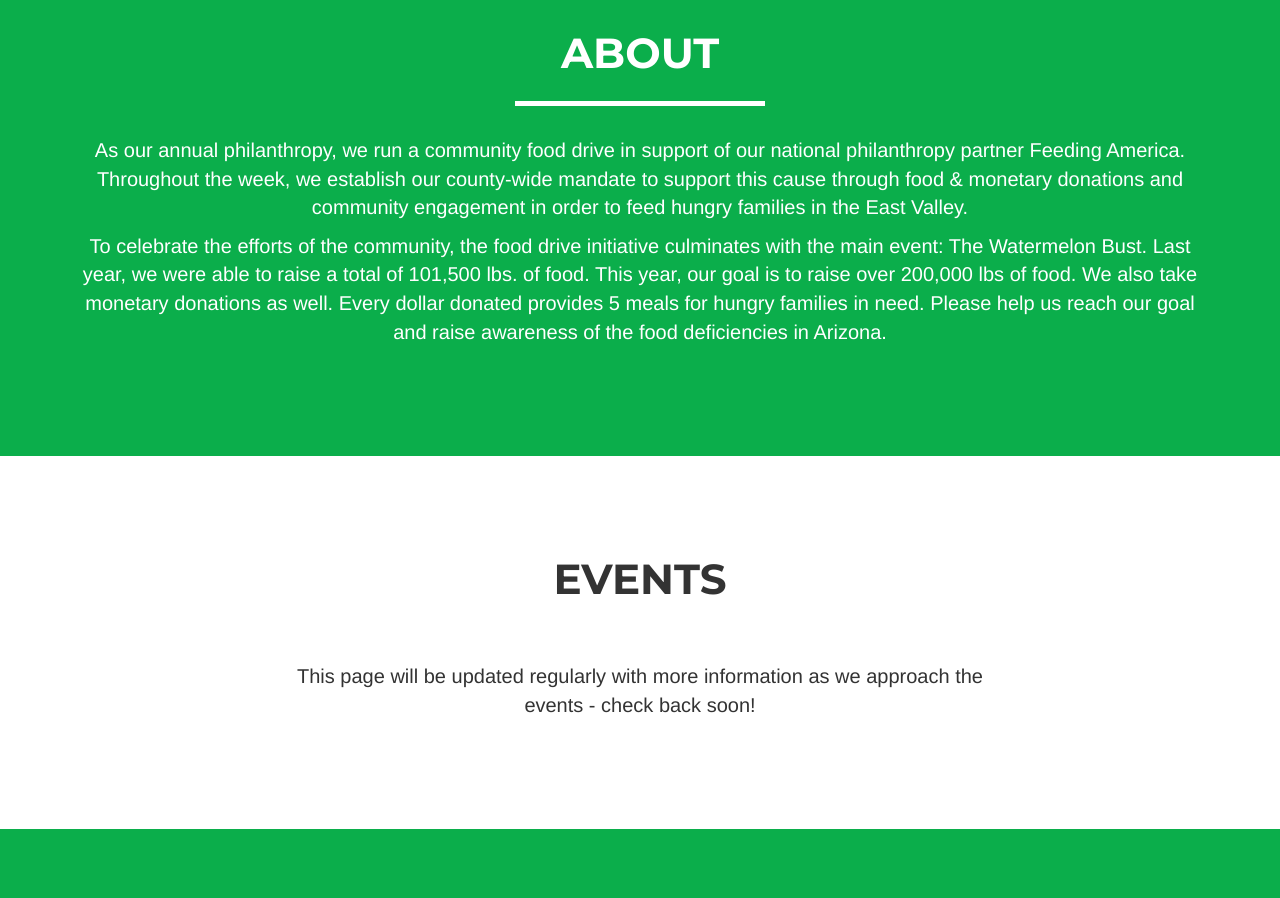
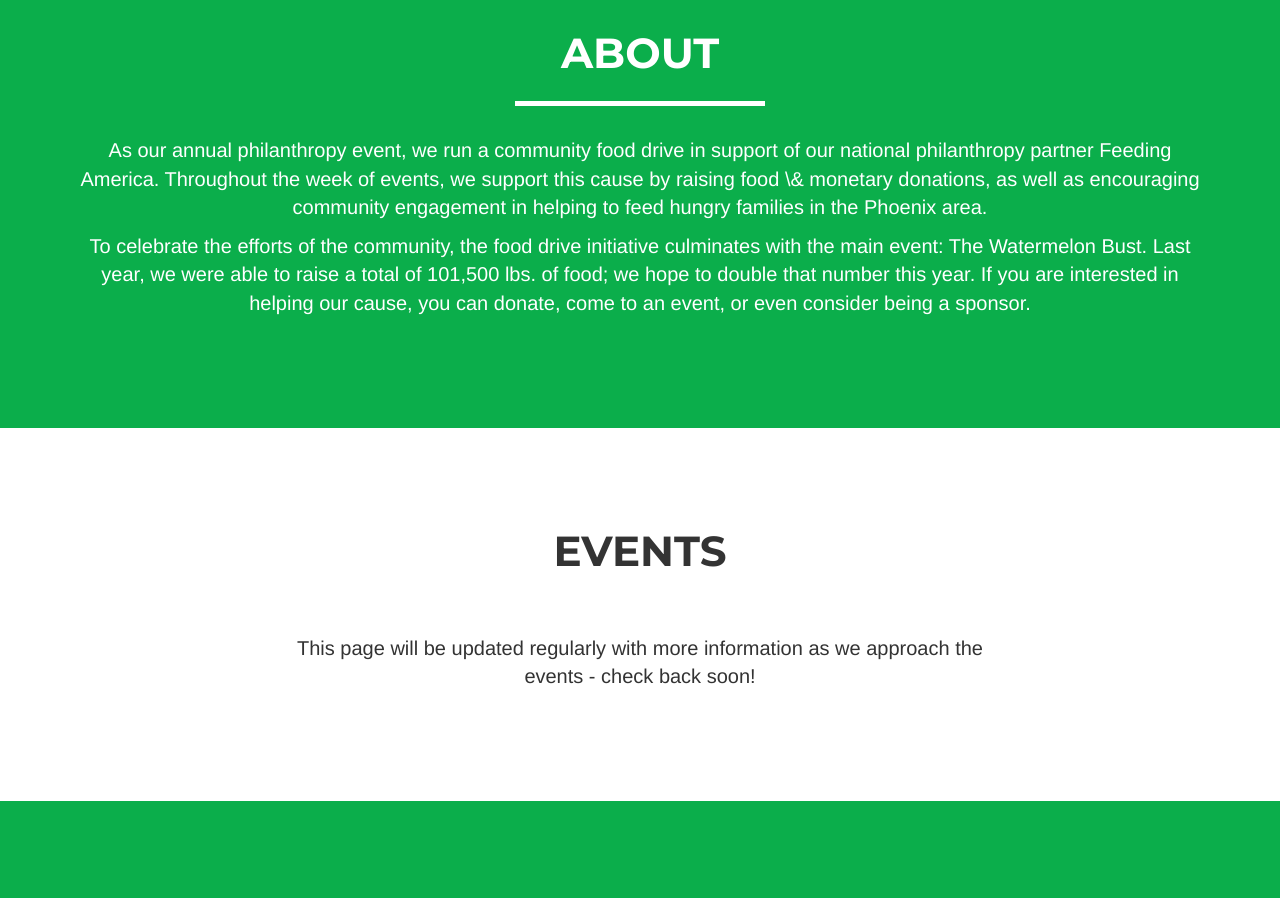
Before and after one commit to rythei/watermelonbust, a website: page index.html in a window 1280 px wide. Shown: the part 1240-2138 px from the top of the page. Drawn offline with nearby package versions, Linux system fonts and the light colour scheme.

Commit message:
fix about section

```diff
--- a/index.html
+++ b/index.html
@@ -102,9 +102,16 @@
             </div>
             <div class="row">
                 <div class="col-lg-12 text-center">
-                    <p>As our annual philanthropy, we run a community food drive in support of our national philanthropy partner Feeding America. Throughout the week, we establish our county-wide mandate to support this cause through food & monetary donations and community engagement in order to feed hungry families in the East Valley.</p>
-                    <p>To celebrate the efforts of the community, the food drive initiative culminates with the main event: The Watermelon Bust. Last year, we were able to raise a total of 101,500 lbs. of food. This year, our goal is to raise over 200,000 lbs of food. We also take monetary donations as well. Every dollar donated provides 5 meals for hungry families in need. Please help us reach our goal and raise awareness of the food deficiencies in Arizona.</p>
-                </div>
+                  <p>As our annual philanthropy event, we run a community food drive in support of our
+                  national philanthropy partner Feeding America. Throughout the week of events,
+                  we support this cause by raising food
+                  \& monetary donations, as well as encouraging community engagement in helping to feed hungry
+                  families in the Phoenix area.</p>
+                  <p>To celebrate the efforts of the community, the food drive initiative
+                  culminates with the main event: The Watermelon Bust. Last year, we were
+                  able to raise a total of 101,500 lbs. of food; we hope to double that number this year.
+                  If you are interested in helping our cause, you can donate, come to an event, or even
+                  consider being a sponsor.</p></div>
 
             </div>
         </div>
```
